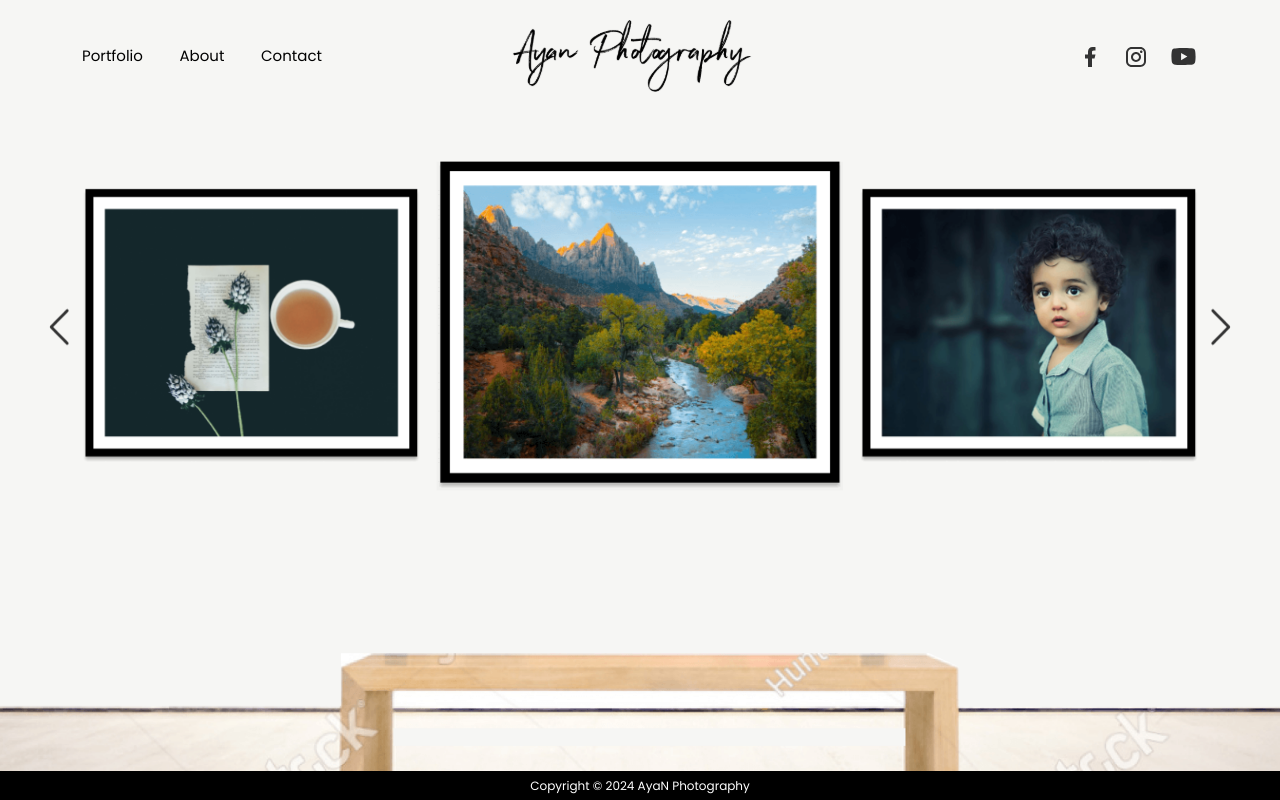
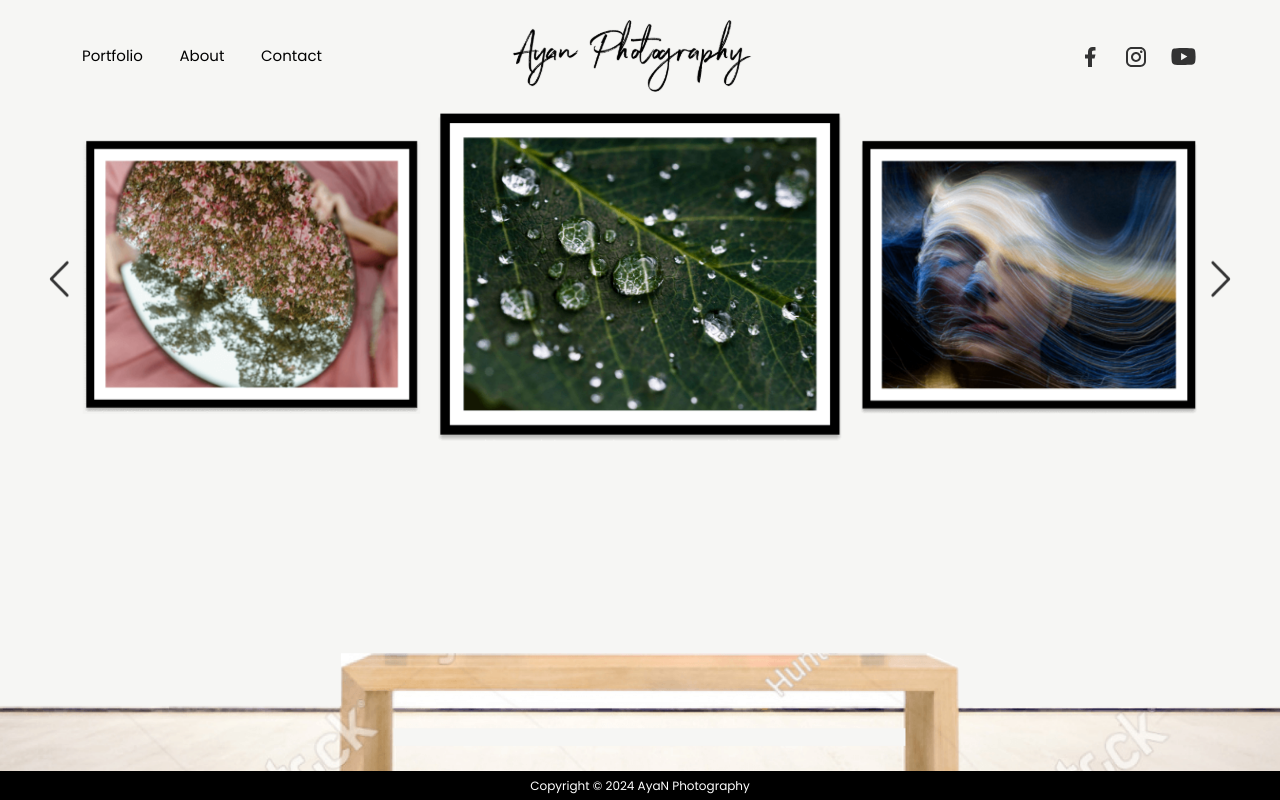
Before and after one commit to abhinaba900/photography-project-2, a React (Create React App) app: page / in a window 1280 px wide. Built offline with nearby package versions, Linux system fonts and the light colour scheme.

Commit message:
feedback implemanted

```diff
--- a/src/components/HomePage.jsx
+++ b/src/components/HomePage.jsx
@@ -3,11 +3,8 @@
 import PhotoGraphSlider from "./homeComponents/PhotoGraphSlider";
 import Footer from "./homeComponents/Footer";
 import "../components/css/HomePage.css";
-import { Nature1 } from "../assets/nature/index";
-import { People1 } from "../assets/people";
-import { Creative1 } from "../assets/creative";
-import { StillLife1 } from "../assets/still life";
-import { BackgroundImge , Macro1} from "../assets";
+import { Creative1, Creative3 } from "../assets/creative";
+import { BackgroundImge, Macro1, Macro2 } from "../assets";
 
 function HomePage() {
   const [scrollBackground, setScrollBackground] = useState(
@@ -40,7 +37,7 @@
       />
       <div className="content">
         <Navbar />
-        <PhotoGraphSlider data={[Nature1, People1, Macro1, Creative1, StillLife1]} />
+        <PhotoGraphSlider data={[Macro1, Creative1, Macro2, Creative3]} />
       </div>
       <Footer />
     </div>
--- a/src/components/css/PhotoGraphSlider.css
+++ b/src/components/css/PhotoGraphSlider.css
@@ -1,8 +1,9 @@
 .photograph-slider-container-parent {
-  width: 21rem;
+  /* width: 21rem; */
   margin: 0 auto;
   height: fit-content;
-  margin-top: 4rem;
+  margin-top: 1rem;
+  /* padding: 0 4rem !important; */
 }
 
 .no-select {
--- a/src/components/homeComponents/MobileNavbar.jsx
+++ b/src/components/homeComponents/MobileNavbar.jsx
@@ -28,10 +28,10 @@
         <Link to={"/portfolio"}>
           <FaImages /> Portfolio
         </Link>
-        <Link to={"https://ayan.photography/"} target="_blank">
+        <Link>
           <FaInfo /> About
         </Link>
-        <Link to={"https://ayan.photography/"} target="_blank">
+        <Link>
           <FaEnvelope /> Contact
         </Link>
 
--- a/src/components/homeComponents/Navbar.jsx
+++ b/src/components/homeComponents/Navbar.jsx
@@ -25,18 +25,10 @@
             >
               Portfolio
             </Link>
-            <Link
-              to="https://ayan.photography/"
-              target="_blank"
-              className={location.pathname === "/about" ? "active" : ""}
-            >
+            <Link className={location.pathname === "/about" ? "active" : ""}>
               About
             </Link>
-            <Link
-              to={"https://ayan.photography/"}
-              target="_blank"
-              className={location.pathname === "/contact" ? "active" : ""}
-            >
+            <Link className={location.pathname === "/contact" ? "active" : ""}>
               Contact
             </Link>
           </section>
```
